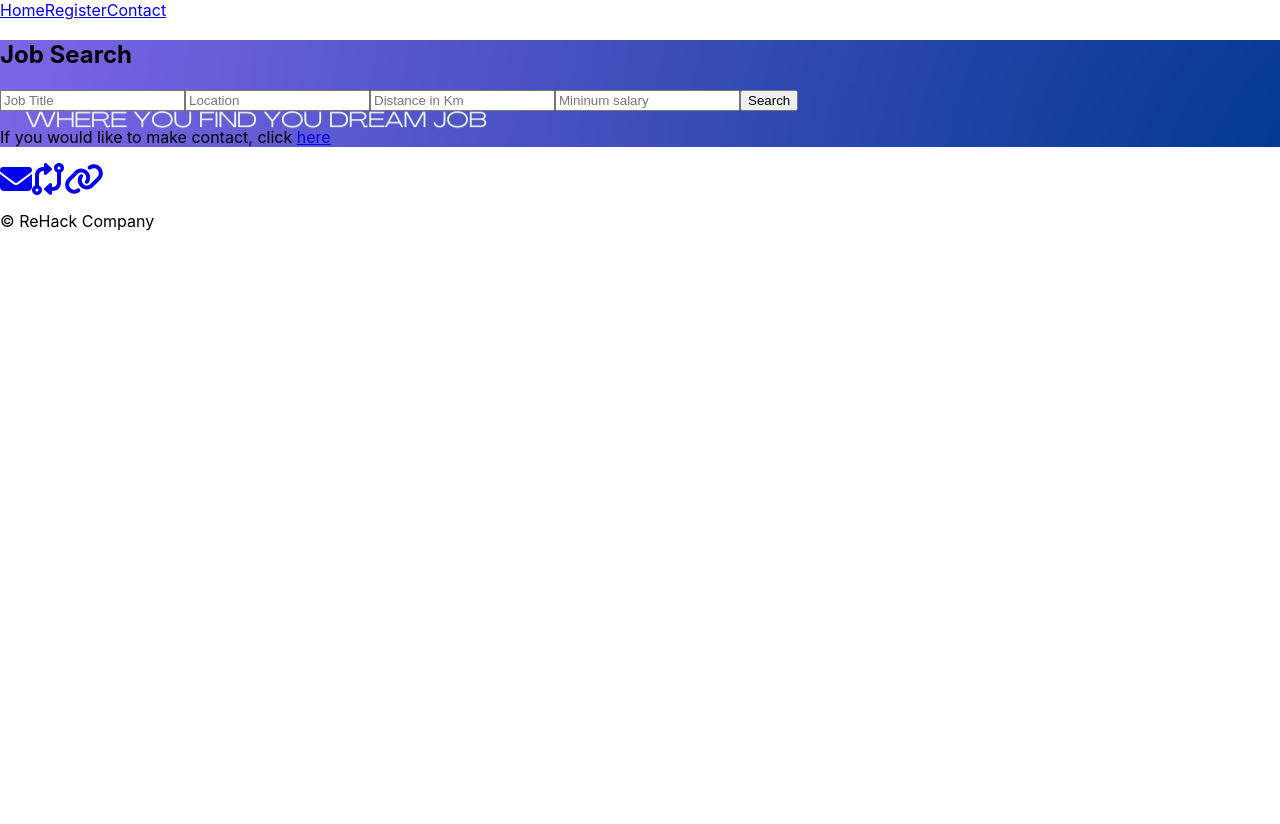
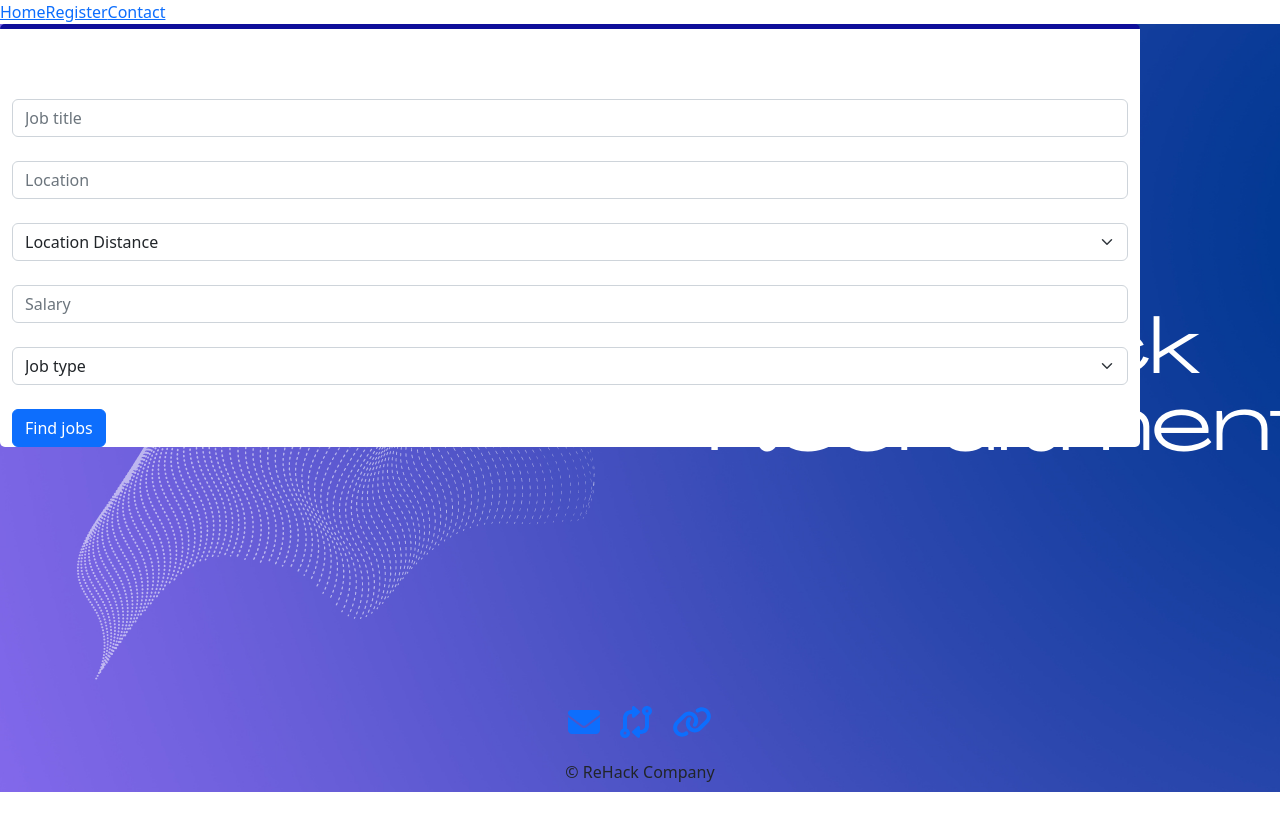
Before and after one commit to o1ujok3/ReHACK, a React (Create React App) app in the folder rehack/: page / in a window 1280 px wide. Before the commit the page ends 800 px from the top, so only its background shows below. Built offline with nearby package versions, Linux system fonts and the light colour scheme.

Commit message:
CSS Styling adding and styling form

```diff
--- a/rehack/package.json
+++ b/rehack/package.json
@@ -10,7 +10,9 @@
     "@testing-library/jest-dom": "^5.16.5",
     "@testing-library/react": "^13.4.0",
     "@testing-library/user-event": "^13.5.0",
+    "bootstrap": "^5.2.3",
     "react": "^18.2.0",
+    "react-bootstrap": "^2.7.2",
     "react-dom": "^18.2.0",
     "react-router-dom": "^6.8.1",
     "react-scripts": "5.0.1",
--- /dev/null
+++ b/rehack/src/component/Form.js
@@ -0,0 +1,43 @@
+import Form from "react-bootstrap/Form";
+import "bootstrap/dist/css/bootstrap.min.css";
+import Container from "react-bootstrap/Container";
+import Button from 'react-bootstrap/Button';
+function FormSection() {
+  return (
+    <Container className="FormContainer">
+      <Form.Control type="text" placeholder="Job title" />
+      <br />
+      <Form.Control type="text" placeholder="Location" />
+      <br />
+      <Form.Select
+        aria-label="Default select example"
+        className="Location">
+        <option>Location Distance</option>
+        <option value="1">3 miles</option>
+        <option value="2">5 miles</option>
+        <option value="3">10 miles</option>
+        <option value="4">20 miles</option>
+        <option value="5">30 miles</option>
+        <option value="6">50 miles</option>
+
+      </Form.Select>
+      <br />
+      <Form.Control type="text" placeholder="Salary" />
+      <br />
+      <Form.Select
+        aria-label="Default select example"
+        className="Location"
+      >
+        <option>Job type</option>
+        <option value="1">Permanent</option>
+        <option value="2">Temporary</option>
+        <option value="3">Contract</option>
+        <option value="4">Full-time</option>
+        <option value="5">Part-time</option>
+      </Form.Select>
+      <br />
+      <Button variant="primary">Find jobs</Button>{' '}
+    </Container>
+  );
+}
+export default FormSection;
--- a/rehack/src/index.css
+++ b/rehack/src/index.css
@@ -11,9 +11,49 @@ code {
   font-family: source-code-pro, Menlo, Monaco, Consolas, 'Courier New',
     monospace;
 }
+
 .searchContainer {
+  height:100vh;
+  width: 100%;
   background-image: url(./images/Home.png);
+  background-repeat: no-repeat;
 }
+
 .contact {
   background-image: url(./images/HomeBlank.png);
 }
+
+/*Form Section*/
+
+ .FormContainer {
+  background-color:white;
+  border-top: solid 5px rgb(14, 14, 154);
+  border-radius: 5px;
+  padding-top: 70px;
+  position: absolute ;
+  left: 0;
+  width: 200px;
+
+}
+
+/*footer section*/
+footer {
+  position: fixed;
+  bottom: 0;
+  left: 0;
+  right: 0;
+  margin: auto;
+  text-align: center;
+  background-color:none;
+}
+
+.ic {
+  display: flex;
+  justify-content: center;
+  margin: 10px;
+
+}
+
+.ic a {
+  margin: 10px;
+}
--- a/rehack/src/pages/home.js
+++ b/rehack/src/pages/home.js
@@ -1,5 +1,6 @@
 import { useEffect, useState } from "react";
 import {NavLink} from 'react-router-dom';
+import FormSection from "../component/Form";
 
 
 const appID = 'a8f9fe6e';
@@ -21,16 +22,7 @@ function Home(){
 
     return (
         <section className='searchContainer'>
-            <div className='form'>
-               <h1>Job Search</h1>
-               <input type='text' placeholder='Job Title' />
-               <input type='text' placeholder='Location' />
-               <input type='number' placeholder='Distance in Km' />
-               <input type='number' placeholder='Mininum salary' />
-               <button className='btnSearch'>Search</button>
-
-               <p>If you would like to make contact, click <NavLink className='homeLink' to='/contact'>here</NavLink></p>
-         </div>
+           <FormSection />
 
         </section>
 
```
Also changed, not shown: package.json (added, +8 -0 lines), rehack/src/App.js (+4 -6 lines), rehack/src/component/Header.js (added, +14 -0 lines), 2 other files (tests, documents, lock files or other folders).
